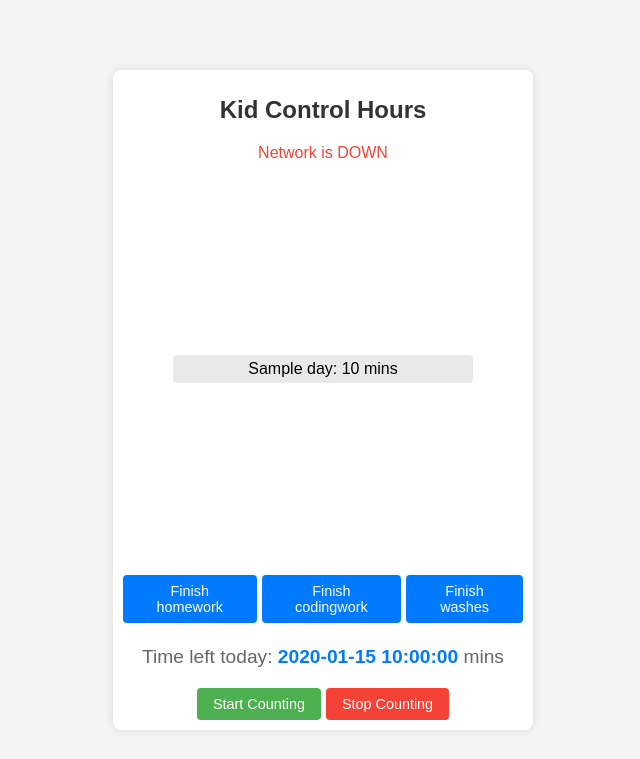
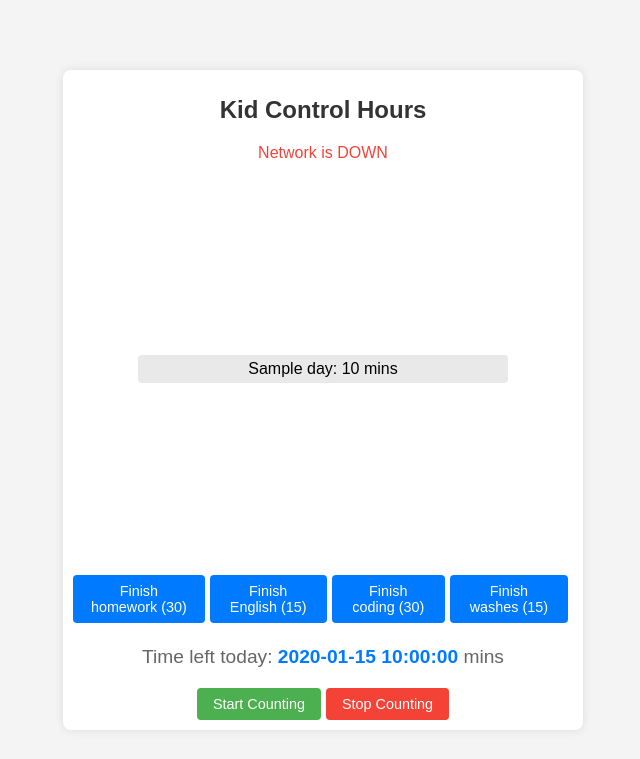
Before and after one commit to jacobmee/kid_control, a Flask app: template templates/index.html in a window 1280 px wide. Shown: the top 759 px of the page, without its empty margins (317-957 px from the left). Run offline with Flask 3, Linux system fonts and the light colour scheme; the template is opened without the code that fills it: most values are stand-ins (such as "Sample title", 1, 10 or a date in 2020); parts of the project's set-up code (start-up, migrations or seed data) failed here and were passed over.

Commit message:
More options

```diff
--- a/app.py
+++ b/app.py
@@ -56,6 +56,9 @@ def index():
     today = str(date.today())
     # Load task status
 
+    current_day = date.today().strftime('%A').lower()  # Get the current day (e.g., "saturday", "sunday")
+
+
 # Initialize task status file if it doesn't exist
     if not os.path.exists(task_status_file):
         with open(task_status_file, 'w') as f:
@@ -91,7 +94,7 @@ def index():
         flash(error_message)
         os.remove(error_file)
 
-    return render_template('index.html', hours=hours, total_minutes_used=total_minutes_used, counting_status=counting_status, elapsed_time=elapsed_time, remaining_time=remaining_time,task_status=today_status)
+    return render_template('index.html', hours=hours, total_minutes_used=total_minutes_used, counting_status=counting_status, elapsed_time=elapsed_time, remaining_time=remaining_time,task_status=today_status,current_day=current_day)
 
 @app.route('/adjust_time', methods=['POST'])
 def adjust_time():
@@ -118,14 +121,20 @@ def adjust_time():
 
     # Call the kid_control script to adjust time
     if task == 'homework':
-        subprocess.run([kid_control_script, 'update', 'current', '-60'])
-        flash("60 minutes deducted for finishing homework.")
-    elif task == 'coding':
+        subprocess.run([kid_control_script, 'update', 'current', '-30'])
+        flash("30 minutes deducted for finishing homework.")
+    elif task == 'english':
         subprocess.run([kid_control_script, 'update', 'current', '-15'])
         flash("15 minutes deducted for finishing codingwork.")
+    elif task == 'coding':
+        subprocess.run([kid_control_script, 'update', 'current', '-30'])
+        flash("30 minutes deducted for finishing coding.")
     elif task == 'washes':
         subprocess.run([kid_control_script, 'update', 'current', '-15'])
         flash("15 minutes deducted for finishing washes.")
+    elif task == 'outdoor':
+        subprocess.run([kid_control_script, 'update', 'current', '-60'])
+        flash("60 minutes deducted for finishing outdoor.")
     return redirect(url_for('index'))
 
 
--- a/templates/index.html
+++ b/templates/index.html
@@ -26,7 +26,7 @@
             flex-direction: column;
             justify-content: space-between;
             height: 80vh; /* Reduced height */
-            max-width: 400px; /* Adjust max-width as needed */
+            max-width: 500px; /* Adjust max-width as needed */
         }
         h1 {
             color: #333;
@@ -131,15 +131,28 @@
             <div class="button-container">
                 <form action="{{ url_for('adjust_time') }}" method="post">
                     <input type="hidden" name="task" value="homework">
-                    <button type="submit" class="add-button" {% if task_status.get('homework') %}disabled{% endif %}>Finish homework</button>
+                    <button type="submit" class="add-button" {% if task_status.get('homework') %}disabled{% endif %}>Finish homework (30)</button>
+                </form>
+                <form action="{{ url_for('adjust_time') }}" method="post">
+                    <input type="hidden" name="task" value="englishwork">
+                    <button type="submit" class="add-button" {% if task_status.get('english') %}disabled{% endif %}>Finish English (15)</button>
                 </form>
                 <form action="{{ url_for('adjust_time') }}" method="post">
                     <input type="hidden" name="task" value="coding">
-                    <button type="submit" class="add-button" {% if task_status.get('coding') %}disabled{% endif %}>Finish codingwork</button>
+                    <button type="submit" class="add-button" {% if task_status.get('coding') %}disabled{% endif %}>Finish coding (30)</button>
                 </form>
                 <form action="{{ url_for('adjust_time') }}" method="post">
                     <input type="hidden" name="task" value="washes">
-                    <button type="submit" class="add-button" {% if task_status.get('washes') %}disabled{% endif %}>Finish washes</button>
+                    <button type="submit" class="add-button" {% if task_status.get('washes') %}disabled{% endif %}>Finish washes (15)</button>
+                </form>
+                <form action="{{ url_for('adjust_time') }}" method="post">
+                    <input type="hidden" name="task" value="outdoor">
+                    <button type="submit" class="add-button"
+                        {% if task_status.get('outdoor') or current_day not in ['saturday', 'sunday'] %}
+                            style="display: none;"  <!-- Hides the button -->
+                        {% endif %}>
+                        Finish outdoor (60)
+                    </button>
                 </form>
             </div>
             <p></p> <p></p>
```
Also changed, not shown: 2 other files.
